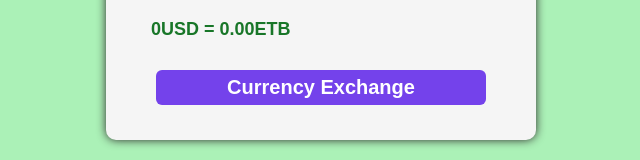
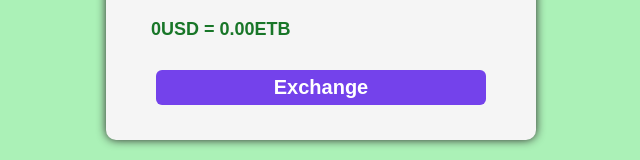
Before and after one commit to john7520/Currency-Convertor-App, a plain HTML site: page index.html in a window 1280 px wide. Shown: the part 468-628 px from the top of the page, without its empty margins (319-959 px from the left). Drawn offline with Linux system fonts and the light colour scheme.

Commit message:
Exchange

```diff
--- a/index.html
+++ b/index.html
@@ -38,7 +38,7 @@
             0USD = 0.00ETB
         </div>
         <div class="exchange-button">
-            <button class="exchange-btn">Currency Exchange</button>
+            <button class="exchange-btn">Exchange</button>
         </div>
     </div>
 
```
